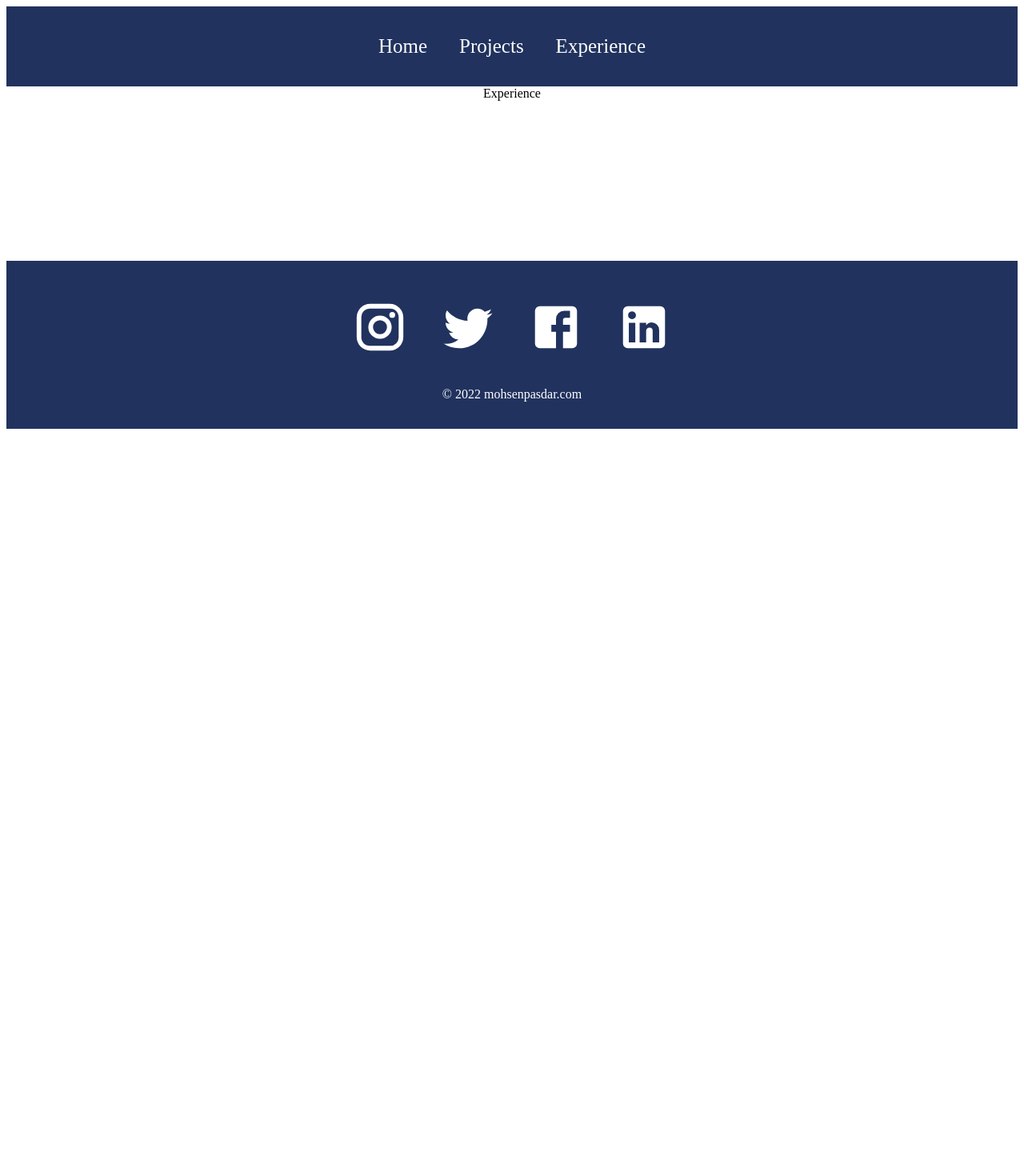
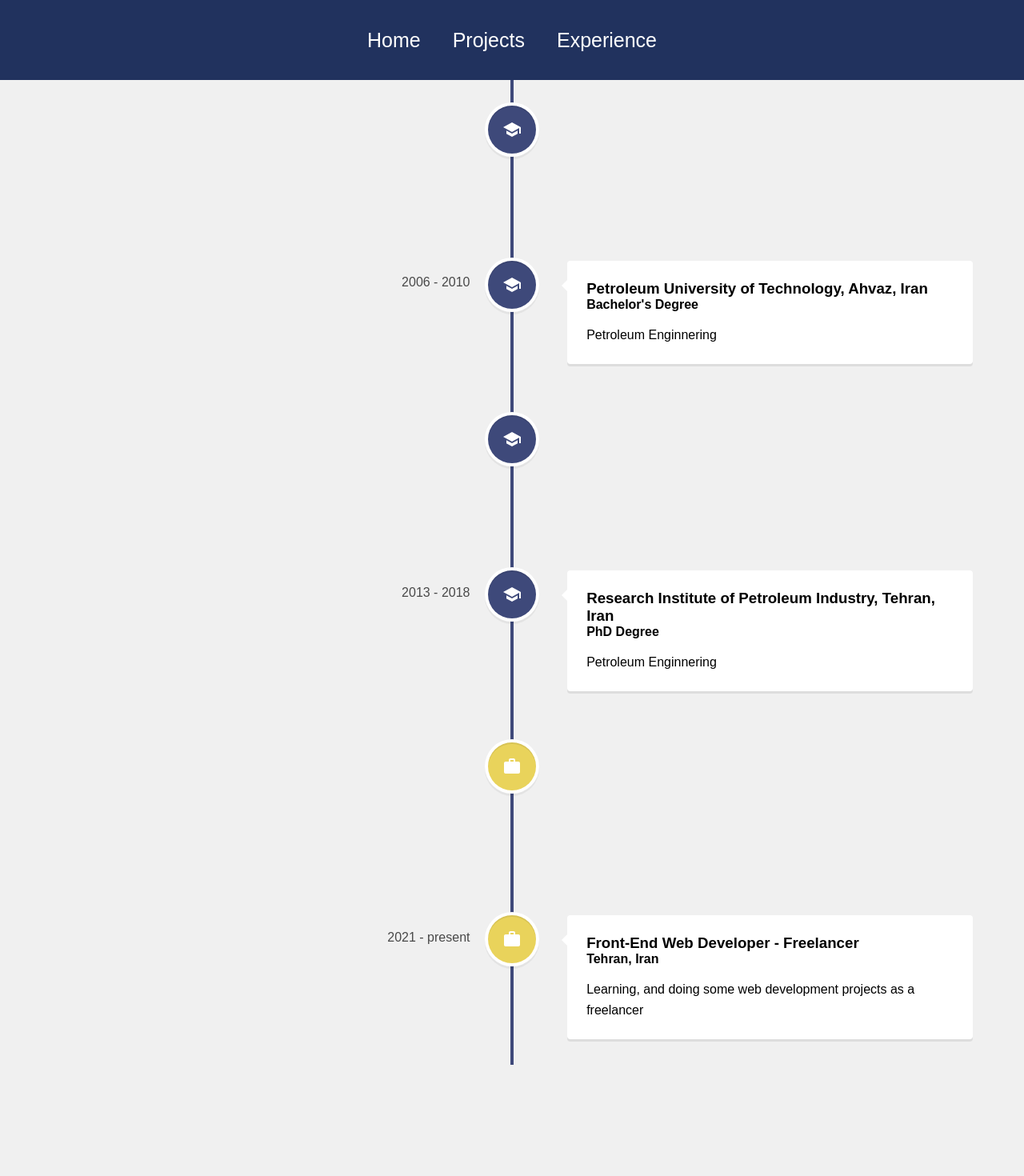
Before and after one commit to mohsenpasdar/personal-portfolio, a React (Create React App) app: page /experience in a window 1280 px wide. Shown: the top 1470 px of the page at 80% size. Before the commit the page ends 800 px from the top, so only its background shows below. Built offline with nearby package versions, Linux system fonts and the light colour scheme.

Commit message:
experience page completed

```diff
--- a/src/App.css
+++ b/src/App.css
@@ -1,8 +1,13 @@
 .App {
-  text-align: center;
+  width: 100%;
+  height: auto;
+  display: flex;
+  flex-direction: column;
+  font-family: Arial, Helvetica, sans-serif;
+  background-color: #f0f0f0;
 }
 
-.body {
+body {
   padding: 0;
   margin: 0;
 }
--- a/src/pages/Experience.js
+++ b/src/pages/Experience.js
@@ -1,9 +1,111 @@
-import React from 'react';
+import React from "react";
+import {
+  VerticalTimeline,
+  VerticalTimelineElement,
+} from "react-vertical-timeline-component";
+import "react-vertical-timeline-component/style.min.css";
+import SchoolIcon from "@material-ui/icons/School";
+import WorkIcon from "@material-ui/icons/Work";
 
 const Experience = () => {
     return (
-        <div>
-            Experience
+        <div className="experience">
+            <VerticalTimeline lineColor="#3e497a">
+                <VerticalTimelineElement
+                    className="vertical-timeline-element--education"
+                    date="2002 - 2006"
+                    iconStyle={{ background: "#3e497a", color: "#fff" }}
+                    icon={<SchoolIcon />}
+                >
+                    <h3 className="vertical-timeline-element-title">
+                        Nemooneh High School, Dehdasht, Iran
+                    </h3>
+                    <h4 className="vertical-timeline-element-subtitle">
+                        High School Diploma
+                    </h4>
+                    <p>Mathematics and Physics</p>
+                </VerticalTimelineElement>
+                <VerticalTimelineElement
+                    className="vertical-timeline-element--education"
+                    date="2006 - 2010"
+                    iconStyle={{ background: "#3e497a", color: "#fff" }}
+                    icon={<SchoolIcon />}
+                >
+                    <h3 className="vertical-timeline-element-title">
+                        Petroleum University of Technology, Ahvaz, Iran
+                    </h3>
+
+                    <h4 className="vertical-timeline-element-subtitle">
+                        Bachelor's Degree
+                    </h4>
+
+                    <p>Petroleum Enginnering</p>
+                </VerticalTimelineElement>
+                <VerticalTimelineElement
+                    className="vertical-timeline-element--education"
+                    date="2010 - 2012"
+                    iconStyle={{ background: "#3e497a", color: "#fff" }}
+                    icon={<SchoolIcon />}
+                >
+                    <h3 className="vertical-timeline-element-title">
+                         University of Tehran, Tehran, Iran
+                    </h3>
+
+                    <h4 className="vertical-timeline-element-subtitle">
+                        Master's Degree
+                    </h4>
+
+                    <p>Petroleum Enginnering</p>
+                </VerticalTimelineElement>
+                <VerticalTimelineElement
+                    className="vertical-timeline-element--education"
+                    date="2013 - 2018"
+                    iconStyle={{ background: "#3e497a", color: "#fff" }}
+                    icon={<SchoolIcon />}
+                >
+                    <h3 className="vertical-timeline-element-title">
+                        Research Institute of Petroleum Industry, Tehran, Iran
+                    </h3>
+
+                    <h4 className="vertical-timeline-element-subtitle">
+                        PhD Degree
+                    </h4>
+
+                    <p>Petroleum Enginnering</p>
+                </VerticalTimelineElement>
+                <VerticalTimelineElement
+                    className="vertical-timeline-element--work"
+                    date="2018 - present"
+                    iconStyle={{ background: "#e9d35b", color: "#fff" }}
+                    icon={<WorkIcon />}
+                >
+                    <h3 className="vertical-timeline-element-title">
+                        Research Asistant, Research Institute of Petroleum Industry
+                    </h3>
+                    <h4 className="vertical-timeline-element-subtitle">
+                        Tehran, Iran
+                    </h4>
+                    <p>
+                        Conducting research on reservoir rocks and fluids
+                    </p>
+                </VerticalTimelineElement>
+                <VerticalTimelineElement
+                    className="vertical-timeline-element--work"
+                    date="2021 - present"
+                    iconStyle={{ background: "#e9d35b", color: "#fff" }}
+                    icon={<WorkIcon />}
+                >
+                    <h3 className="vertical-timeline-element-title">
+                        Front-End Web Developer - Freelancer
+                    </h3>
+                    <h4 className="vertical-timeline-element-subtitle">
+                        Tehran, Iran
+                    </h4>
+                    <p>
+                        Learning, and doing some web development projects as a freelancer
+                    </p>
+                </VerticalTimelineElement>
+            </VerticalTimeline>
         </div>
     );
 };
```
